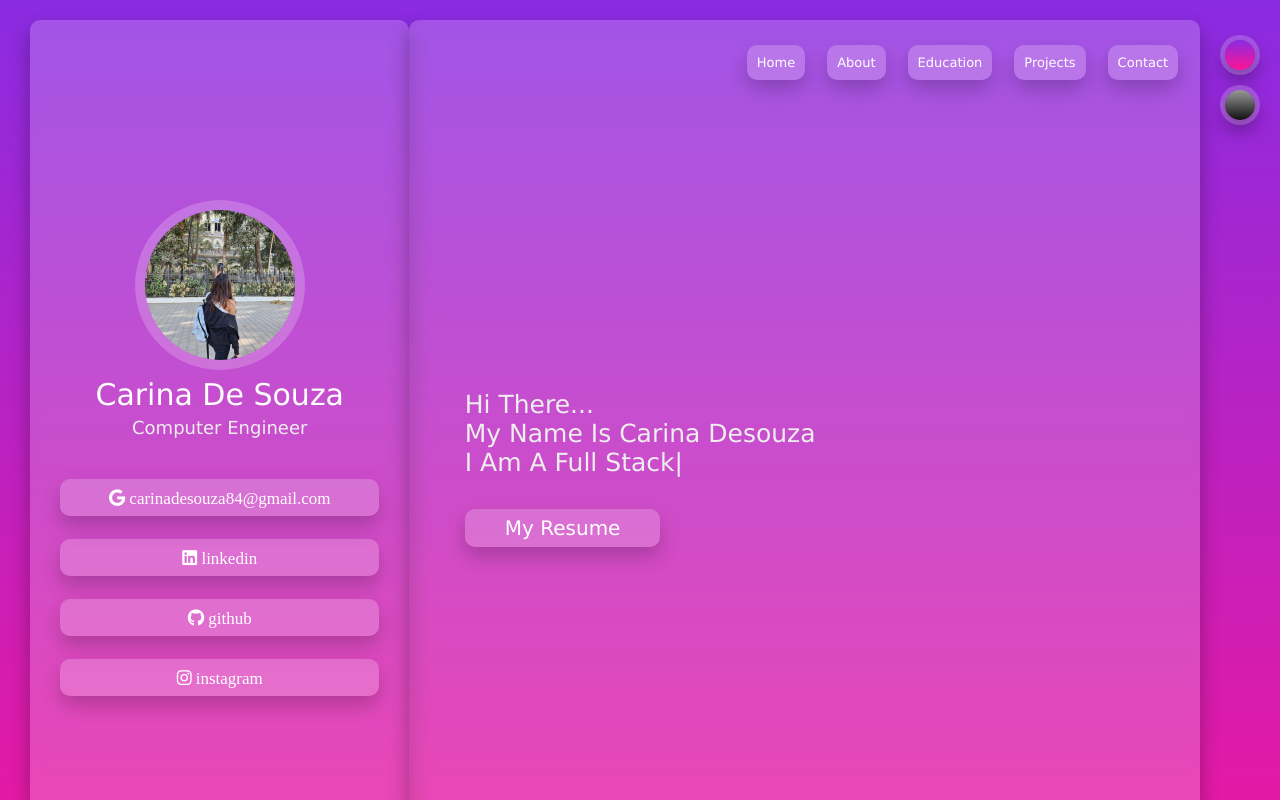
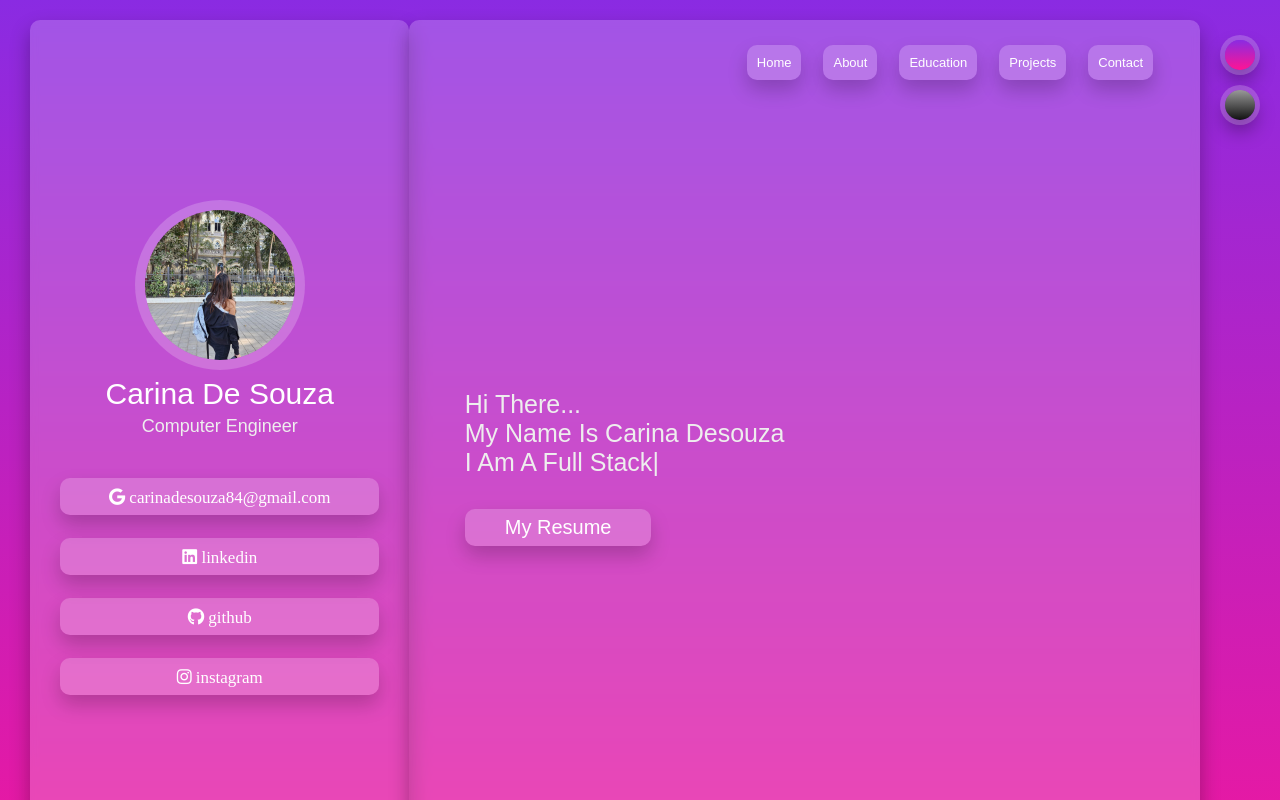
Before and after one commit to carinadesouza/Portfolio-Website, a plain HTML site: page index.html in a window 1280 px wide. Shown: the top 800 px of the page. Drawn offline with nearby package versions, Linux system fonts and the light colour scheme.

Commit message:
Update style.css

```diff
--- a/style.css
+++ b/style.css
@@ -1,7 +1,7 @@
 *{
   margin:0; padding:0;
   box-sizing: border-box;
-  font-family: Verdana, Geneva, Tahoma, sans-serif;
+ font-family: sans-serif;
   text-transform: capitalize;
   outline: none; border:none;
   text-decoration: none;
```
